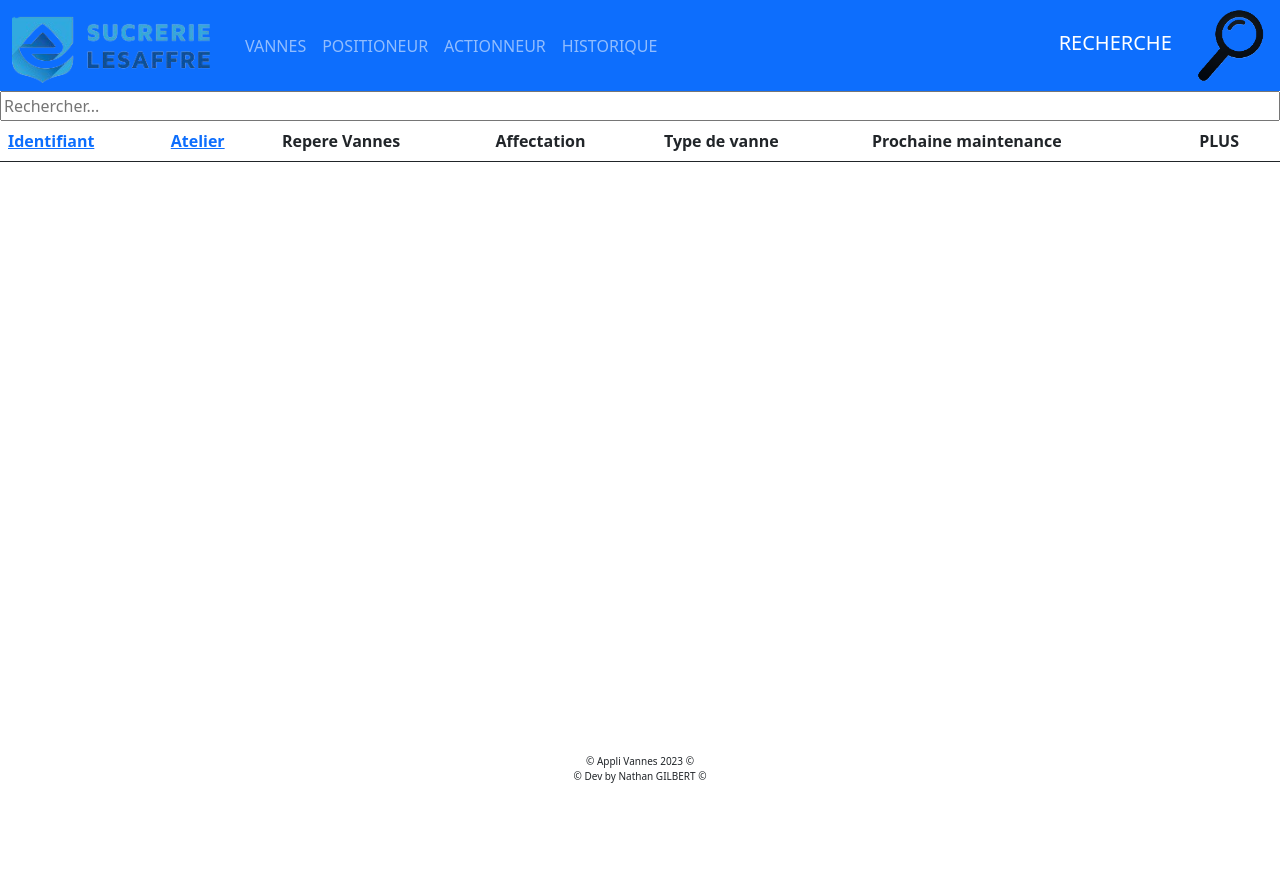
After one commit to Nathan2lim/EntretienVanneLesaffre, a Django app: page /recherche/ in a window 1280 px wide. The commit adds this page. Run offline with Django 4.2, Linux system fonts and the light colour scheme; lists and menus that the app fills with data are empty.

Commit message:
page recherche ajouter et focntionelle

```diff
--- a/EntretienVannes/EntretienVannes/settings.py
+++ b/EntretienVannes/EntretienVannes/settings.py
@@ -116,7 +116,7 @@ USE_TZ = True
 # Static files (CSS, JavaScript, Images)
 # https://docs.djangoproject.com/en/4.2/howto/static-files/
 
-STATIC_URL = "static/"
+STATIC_URL = "static/appliVanne/"
 
 # Default primary key field type
 # https://docs.djangoproject.com/en/4.2/ref/settings/#default-auto-field
--- a/EntretienVannes/EntretienVannes/urls.py
+++ b/EntretienVannes/EntretienVannes/urls.py
@@ -18,7 +18,14 @@ from django.contrib import admin
 from django.urls import path
 from appliVanne import views
 
+
 urlpatterns = [
     path("admin/", admin.site.urls),
     path("vannes/", views.listeVanne),
+    path("dump/", views.rechercheVanne, name="dump"),
+    path("recherche/", views.rechercheAJAX),
+    path("positionneur/", views.positionneur, name="positionneur"),
+    path("", views.listeVanne, name="home"),
+    path('vanne/<int:id_vanne>/detail', views.detailVanne, name='detail_vanne'),
+
 ]
--- a/EntretienVannes/appliVanne/models.py
+++ b/EntretienVannes/appliVanne/models.py
@@ -6,8 +6,7 @@ class ATELIER(models.Model):
         db_table = 'ATELIER'
 
     id_atelier = models.IntegerField(primary_key=True, unique=True)
-    nom_atelier = models.CharField(max_length=45)
-
+    nom_atelier = models.CharField(max_length=45, default='a remplir')
 
 class COMMANDE(models.Model):
     class Meta:
--- /dev/null
+++ b/EntretienVannes/appliVanne/static/appliVanne/CSS/styles.css
@@ -0,0 +1,41 @@
+h2 {
+    background-color: blue;
+  }
+
+  main {
+    flex-direction: column;
+    min-height: 100vh;
+    display: flex;
+    height: 100%;
+  }
+
+  footer {
+    position: absolute;
+    bottom: 0;
+  }
+
+  .logo {
+    width: auto;
+    height: 75px;
+  }
+
+  footer {
+    font-size: 10px;
+    padding: auto;
+    text-align: center;
+    position: fixed;
+    left: 0;
+    right: 0;
+    bottom: 0;
+  }
+
+  .detdel
+  {
+    text-decoration: none;
+    color: black;
+  }
+  .detdel:hover {
+    background-color: black;
+    border-radius: 5px;
+    color: white;
+  }
--- a/EntretienVannes/appliVanne/templates/appliVanne/base.html
+++ b/EntretienVannes/appliVanne/templates/appliVanne/base.html
@@ -5,28 +5,27 @@
     <meta charset="utf-8" />
    <!-- <meta name="viewport" content="width=device.width, initial-scale=1" />-->
     <title>{% block title %} {% endblock %}</title>
-    <link rel="stylesheet" href="{% static 'applipizza/css/styles.css' %}" />
-    <link rel="icon" href="{% static 'applipizza/img/logo.ico' %}" />
+    <link rel="stylesheet" href="{% static 'appliVanne/CSS/styles.css' %}" />
+    <link rel="icon" href="{% static 'appliVanne/IMG/logoSimple.ico' %}" />
+    {% block extra_css %}{% endblock %}
+
     <link
       href="https://cdn.jsdelivr.net/npm/bootstrap@5.0.2/dist/css/bootstrap.min.css"
       rel="stylesheet"
       integrity="sha384-EVSTQN3/azprG1Anm3QDgpJLIm9Nao0Yz1ztcQTwFspd3yD65VohhpuuCOmLASjC"
       crossorigin="anonymous"
     />
+
   </head>
   <body>
+    <script src="https://ajax.googleapis.com/ajax/libs/jquery/3.5.1/jquery.min.js"></script>
+
     <header>{% include "./menu.html" %}</header>
 
     <main>{%block main%} {% endblock %}</main>
 
     <footer>{% include "./footer.html" %}</footer>
 
-    <script
-      src="https://cdn.jsdelivr.net/npm/bootstrap@5.0.2/dist/js/bootstrap.bundle.min.js"
-      integrity="sha384-MrcW6ZMFYlzcLA8Nl+NtUVF0sA7MsXsP1UyJoMp4YLEuNSfAP+JcXn/tWtIaxVXM"
-      crossorigin="anonymous"
-    >
-
 
   </script>
   </body>
--- a/EntretienVannes/appliVanne/templates/appliVanne/footer.html
+++ b/EntretienVannes/appliVanne/templates/appliVanne/footer.html
@@ -1 +1,2 @@
-© Appli Pizza 2023 ©
+© Appli Vannes 2023 ©
+<p> © Dev by Nathan GILBERT © </p>
--- a/EntretienVannes/appliVanne/templates/appliVanne/menu.html
+++ b/EntretienVannes/appliVanne/templates/appliVanne/menu.html
@@ -1,9 +1,7 @@
 {% load static %}
 <nav class="navbar navbar-expand-lg navbar-dark bg-primary">
   <div class="container-fluid">
-    <img src="{%static 'applipizza/img/logo.ico' %}" id="logo" />
-
-    <a class="navbar-brand" href="#"> Sucrerie Lesaffre </a>
+    <img src="{%static 'appliVanne/IMG/logoLong.ico' %}" class="logo" />
 
     <button
       class="navbar-toggler"
@@ -20,18 +18,24 @@
     <div class="collapse navbar-collapse" id="navbarText">
       <ul class="navbar-nav me-auto mb-2 mb-lg-0">
         <li class="nav-item">
-          <a class="nav-link" href="/pizzas/">Les vannes</a>
+          <a class="nav-link" href="/vannes/">VANNES</a>
         </li>
         <li class="nav-item">
-          <a class="nav-link" href="/ingredients/">Les posionneurs</a>
+          <a class="nav-link" href="/positionneur/">POSITIONEUR</a>
         </li>
         <li class="nav-item">
-          <a class="nav-link" href="/ingredient/add">Les actionneurs</a>
+          <a class="nav-link" href="/ingredient/add">ACTIONNEUR</a>
         </li>
         <li class="nav-item">
-          <a class="nav-link"  href="/pizza/add" >Les vannes supprimées</a>
+          <a class="nav-link"  href="/pizza/add" >HISTORIQUE</a>
         </li>
       </ul>
     </div>
+
+    <div>
+      <a class="navbar-brand" href="/recherche/"> RECHERCHE </a>
+      <img src="{% static 'appliVanne/IMG/recherche.ico' %}" href="/recherche/" alt="Rechercher..." class="logo" />
+    </div>
+
   </div>
 </nav>
--- /dev/null
+++ b/EntretienVannes/appliVanne/templates/appliVanne/vanneAJAX.HTML
@@ -0,0 +1,75 @@
+{% extends "appliVanne/base.html" %}
+{% block title %} Les vannes {% endblock %}
+{% block main %}
+    <input type="text" id="searchInput" placeholder="Rechercher...">
+    <div id="searchResults"></div>
+
+<script> console.log("test") </script>
+<table class="table table-striped">
+    <thead>
+      <tr>
+        <th scope="col"> <a href="?tri=id_vanne&ordre={% if request.GET.tri == 'id_vanne' and request.GET.ordre == 'asc' %}desc{% else %}asc{% endif %}"> Identifiant</a></th>
+        <th scope="col"><a href="?tri=id_atelier__nom_atelier&ordre={% if request.GET.tri == 'id_atelier__nom_atelier' and request.GET.ordre == 'asc' %}desc{% else %}asc{% endif %}"> Atelier</a></th>
+        <th scope="col">Repere Vannes </th>
+        <th scope="col">Affectation </th>
+        <th scope="col">Type de vanne </th>
+        <th scope="col"> Prochaine maintenance</th>
+        <th scope="col">PLUS</th>
+
+      </tr>
+
+      <tbody id="vannesContainer">
+        {% for vanne in listeVannes %}
+        <tr>
+            <td>{{ vanne.id_vanne }}</td>
+            <td>{{ vanne.id_atelier.nom_atelier }}</td>
+            <!-- Ajoute les autres cellules ici, en suivant la même structure -->
+        </tr>
+        {% endfor %}
+    </tbody>
+
+    </thead>
+    <script> console.log("test") </script>
+
+    <script>
+        console.log("test")
+
+        $(document).ready(function() {
+            $('#searchInput').keyup(function() {
+                var searchTerm = $(this).val();
+                $.ajax({
+                    type: 'GET',
+                    url: '{% url 'dump' %}',
+                    data: {
+                        term: searchTerm
+                    },
+                    dataType: 'json', // Assure-toi d'ajouter cette ligne pour que jQuery parse le JSON automatiquement
+                    success: function(response) {
+                        displayResults(response);
+                    }
+                });
+            });
+
+            function displayResults(response) {
+                var tableBody = $('#vannesContainer');
+                tableBody.empty();
+
+                response.results.forEach(function(result) {
+                    var row = '<tr>' +
+                        '<td>' + result.id_vanne + '</td>' +
+                        '<td>' + result.id_atelier__nom_atelier + '</td>' +
+                        '<td>' + result.repere_vanne + '</td>' +
+                        '<td>' + result.affectation_vanne + '</td>' +
+                        '<td>' + result.type_vannes + '</td>' +
+                        '<td>' + result.voir_en + '</td>' +
+                        '<td>' + 'détail/suppression/mise à jour' + '</td>' +
+                        '</tr>';
+                    tableBody.append(row);
+                });
+            }
+
+
+        });
+
+    </script>
+{% endblock %}
--- a/EntretienVannes/appliVanne/views.py
+++ b/EntretienVannes/appliVanne/views.py
@@ -1,7 +1,9 @@
 from django.shortcuts import render
 from appliVanne.models import Vanne
 from appliVanne.models import Vanne, ACTIONNEUR, CORPS, POSITIONNEUR, TYPEPOSITIONNEUR, FOURNISSEUR
-
+from django.http import JsonResponse
+from django.core import serializers
+from django.db.models import Q
 # Create your views here.
 
 
@@ -10,6 +12,54 @@ def vannes(request) :
     LesVannes = Vanne.objects.all()
     return render(request, "appliVanne/vannes.html", {"vannes": LesVannes})
 
-def listeVanne (request):
-    lesVannes  = Vanne.objects.all()
+def positionneur(request) :
+    LesPositionneur = POSITIONNEUR.objects.all()
+    return render(request, "appliVanne/positionneur.html", {"listePos": LesPositionneur})
+
+
+def listeVanne(request):
+    tri = request.GET.get('tri', 'id_vanne')  # Le champ par défaut pour le tri
+    ordre = request.GET.get('ordre', 'desc')
+
+    if ordre == 'asc':
+        tri = f'-{tri}'
+
+    print(f'Tri : {tri}, Ordre : {ordre}')
+
+    lesVannes = Vanne.objects.all().order_by(tri)
     return render(request, "appliVanne/vannes.html", {"listeVannes": lesVannes})
+
+def rechercheVanne(request):
+    if request.method == 'GET':
+        search_query = request.GET.get('term', '')  # Récupérez le paramètre de recherche 'term'
+        # Effectuez la recherche dans le modèle Vanne en fonction du terme de recherche
+        vannes = Vanne.objects.filter(
+            Q(id_vanne__icontains=search_query) |
+            Q(id_atelier__nom_atelier__icontains=search_query) |
+            Q(repere_vanne__icontains=search_query) |
+            Q(affectation_vanne__icontains=search_query) |
+            Q(type_vannes__icontains=search_query)|
+            Q(voir_en__icontains=search_query)
+        ).values('id_vanne', 'id_atelier__nom_atelier', 'repere_vanne', 'affectation_vanne', 'type_vannes', 'voir_en')
+
+        # Ajoutez la vérification supplémentaire "OK" à la réponse JSON
+        response_data = {
+            'results': list(vannes),
+            'status': 'OK'
+        }
+
+        # Renvoyez les résultats de la recherche sous forme de réponse JSON avec la vérification supplémentaire
+        return JsonResponse(response_data, safe=False)
+    else:
+        # Si la méthode de la requête n'est pas GET, renvoyez une réponse d'erreur
+        return JsonResponse({'error': 'Méthode non autorisée'}, status=405)
+
+
+def rechercheAJAX(request):
+
+        return render(request, "appliVanne/vanneAJAX.html")
+
+
+def detailVanne(request, id_vanne):
+    vanne = Vanne.objects.get(id_vanne=id_vanne)
+    return render(request, "appliVanne/detailVanne.html", {"vanne": vanne})
```
Also changed, not shown: EntretienVannes/appliVanne/templates/appliVanne/detailVanne.html (added, +116 -0 lines), EntretienVannes/appliVanne/templates/appliVanne/positionneur.html (added, +56 -0 lines), EntretienVannes/appliVanne/templates/appliVanne/vannes.html (+3 -6 lines), EntretienVannes/appliVanne/migrations/0018_remove_atelier_nom_atelier.py (added), EntretienVannes/appliVanne/migrations/0019_atelier_nom_atelier.py (added), EntretienVannes/appliVanne/static/appliVanne/CSS/styleVanneDetail.css (added), EntretienVannes/appliVanne/static/appliVanne/IMG/logo.ico (added), EntretienVannes/appliVanne/static/appliVanne/IMG/logoLong.ico (added), EntretienVannes/appliVanne/static/appliVanne/IMG/logoSimple.ico (added), EntretienVannes/appliVanne/static/appliVanne/IMG/recherche.ico (added), EntretienVannes/db.sqlite3.
